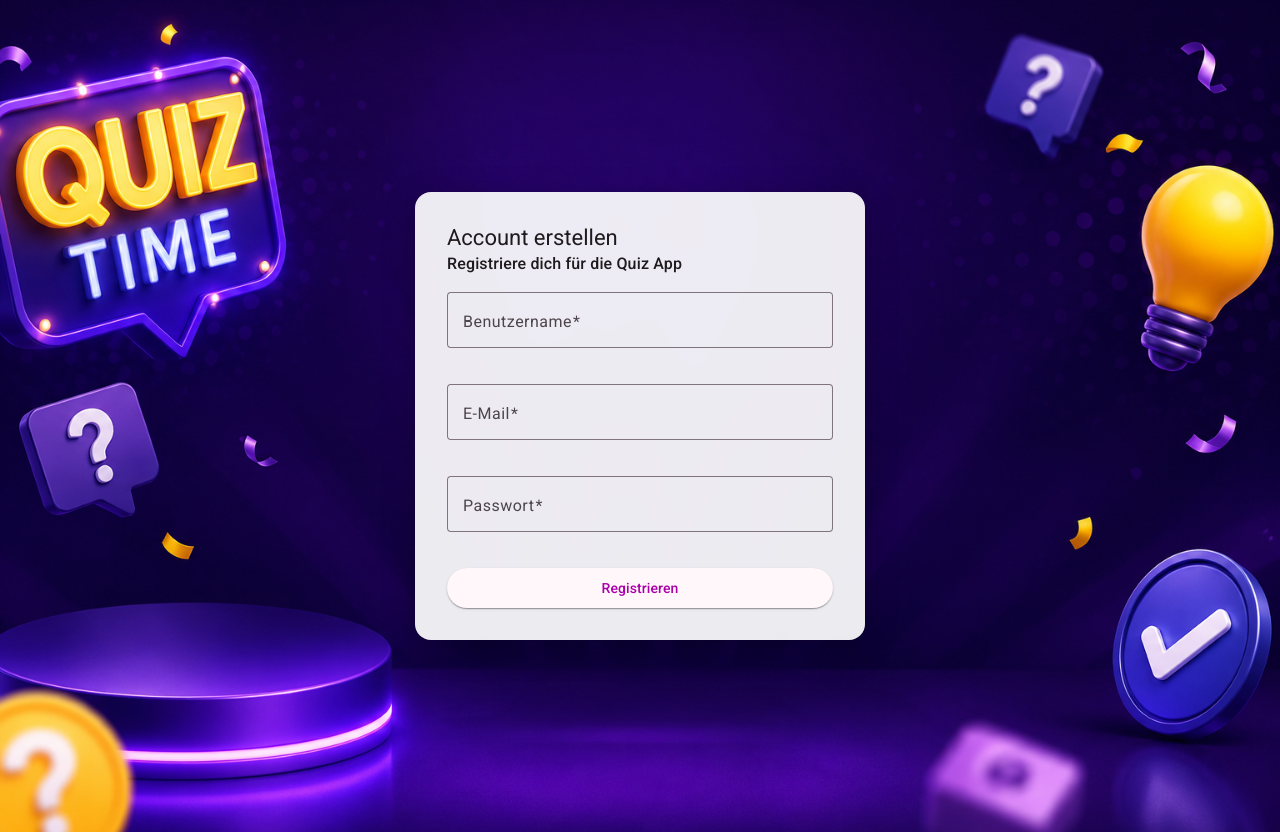
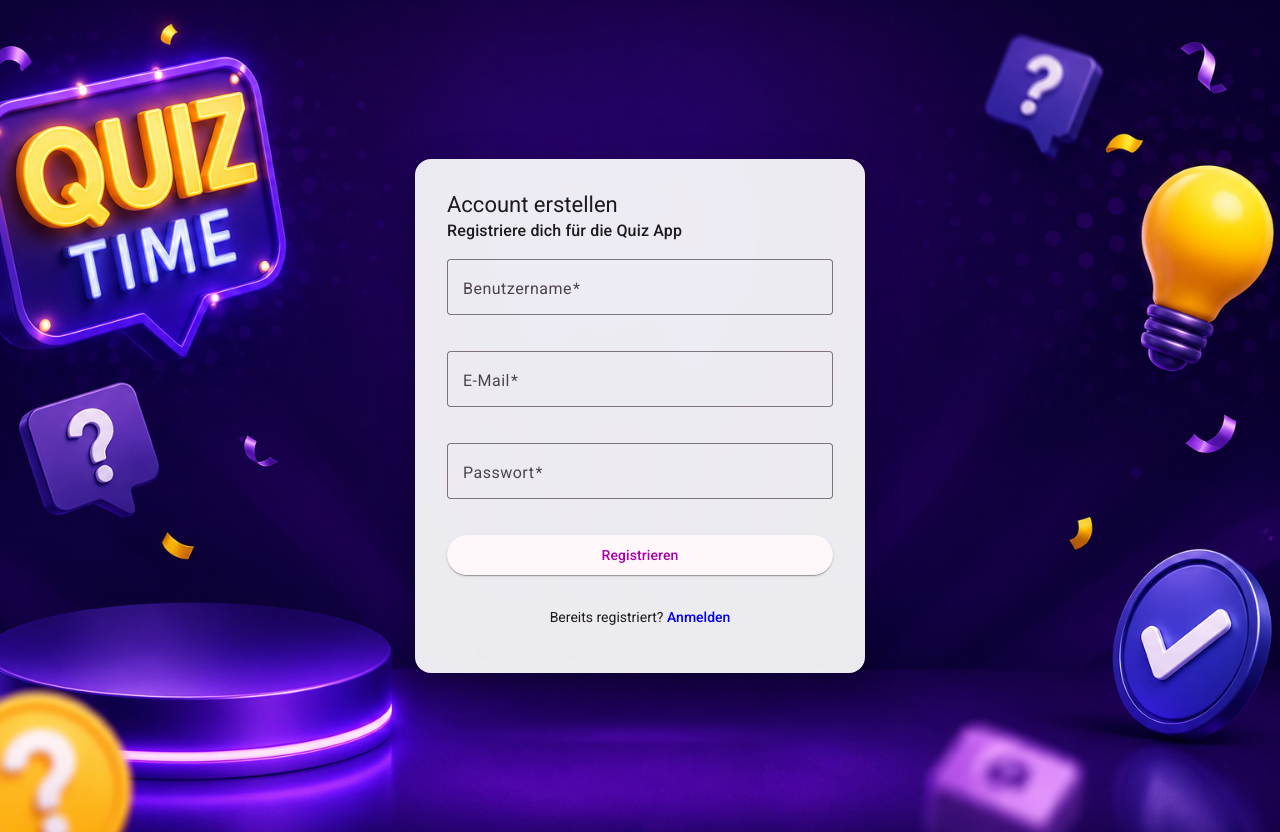
Before and after one commit to DENEDI22/team16-quiz-app, an Angular app in the folder frontend/team16-quiz-app/: page /register in a window 1280 px wide. Built offline with nearby package versions, Linux system fonts and the light colour scheme.

Commit message:
routing zwsichen loging und register seite

```diff
--- a/frontend/team16-quiz-app/src/app/pages/login/login.html
+++ b/frontend/team16-quiz-app/src/app/pages/login/login.html
@@ -65,7 +65,10 @@
         >
           Einloggen
         </button>
-
+        <p class="switch-page">
+          Noch keinen Account?
+          <a routerLink="/register">Registrieren</a>
+        </p>
       </form>
     </mat-card-content>
   </mat-card>
--- a/frontend/team16-quiz-app/src/app/pages/login/login.scss
+++ b/frontend/team16-quiz-app/src/app/pages/login/login.scss
@@ -43,3 +43,16 @@ button {
 .full-width {
   width: 100%;
 }
+.switch-page {
+  text-align: center;
+  margin-top: 1rem;
+}
+
+.switch-page a {
+  text-decoration: none;
+  font-weight: 500;
+}
+
+.switch-page a:hover {
+  text-decoration: underline;
+}
--- a/frontend/team16-quiz-app/src/app/pages/login/login.ts
+++ b/frontend/team16-quiz-app/src/app/pages/login/login.ts
@@ -1,6 +1,6 @@
 import { Component } from '@angular/core';
 import { ReactiveFormsModule, FormBuilder, Validators } from '@angular/forms';
-
+import {RouterLink} from '@angular/router';
 import { MatCardModule } from '@angular/material/card';
 import { MatFormFieldModule } from '@angular/material/form-field';
 import { MatInputModule } from '@angular/material/input';
@@ -14,7 +14,8 @@ import { MatButtonModule } from '@angular/material/button';
     MatCardModule,
     MatFormFieldModule,
     MatInputModule,
-    MatButtonModule
+    MatButtonModule,
+    RouterLink
   ],
   templateUrl: './login.html',
   styleUrl: './login.scss'
--- a/frontend/team16-quiz-app/src/app/pages/register/register.html
+++ b/frontend/team16-quiz-app/src/app/pages/register/register.html
@@ -89,6 +89,10 @@
             Registrieren
           }
         </button>
+        <p class="switch-page">
+          Bereits registriert?
+          <a routerLink="/login">Anmelden</a>
+        </p>
       </form>
     </mat-card-content>
   </mat-card>
--- a/frontend/team16-quiz-app/src/app/pages/register/register.scss
+++ b/frontend/team16-quiz-app/src/app/pages/register/register.scss
@@ -39,3 +39,16 @@ form {
   gap: 1rem;
   margin-top: 1rem;
 }
+.switch-page {
+  text-align: center;
+  margin-top: 1rem;
+}
+
+.switch-page a {
+  text-decoration: none;
+  font-weight: 500;
+}
+
+.switch-page a:hover {
+  text-decoration: underline;
+}
```
Also changed, not shown: frontend/team16-quiz-app/src/app/pages/register/register.ts (+10 -9 lines). Lines whose indentation alone changed are shown as unchanged.
